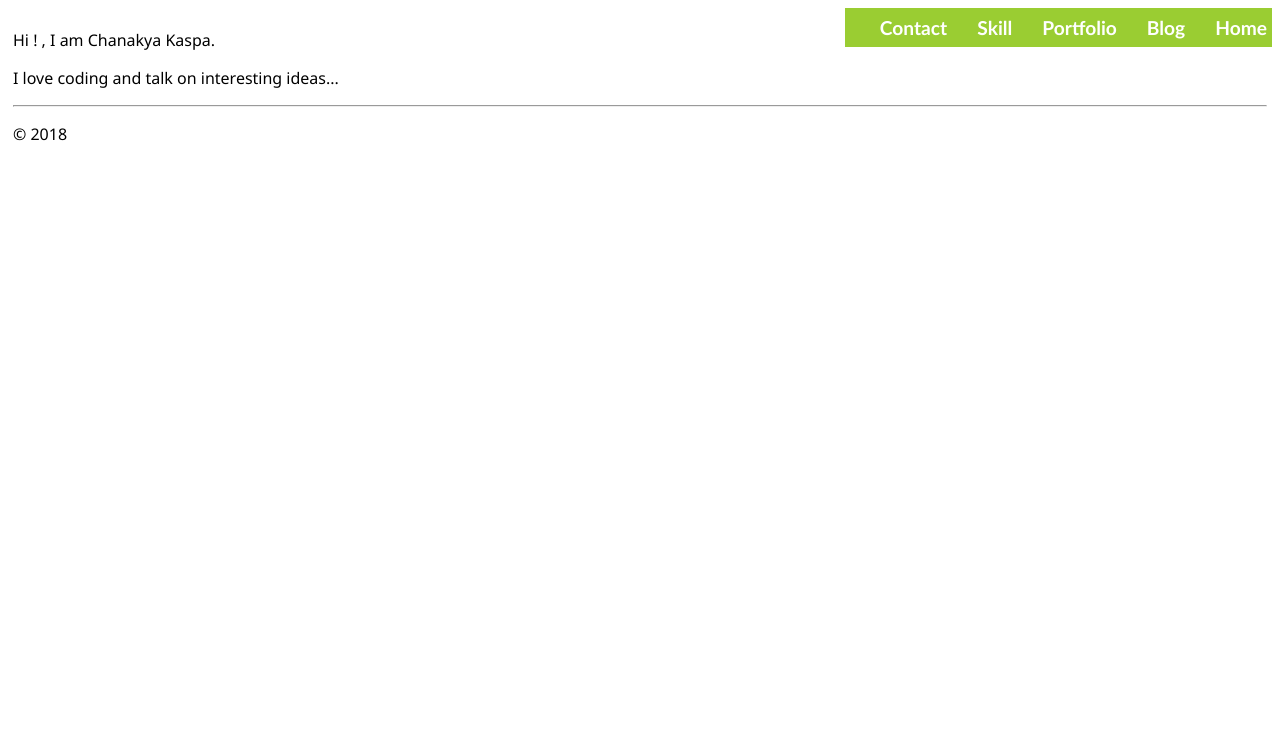
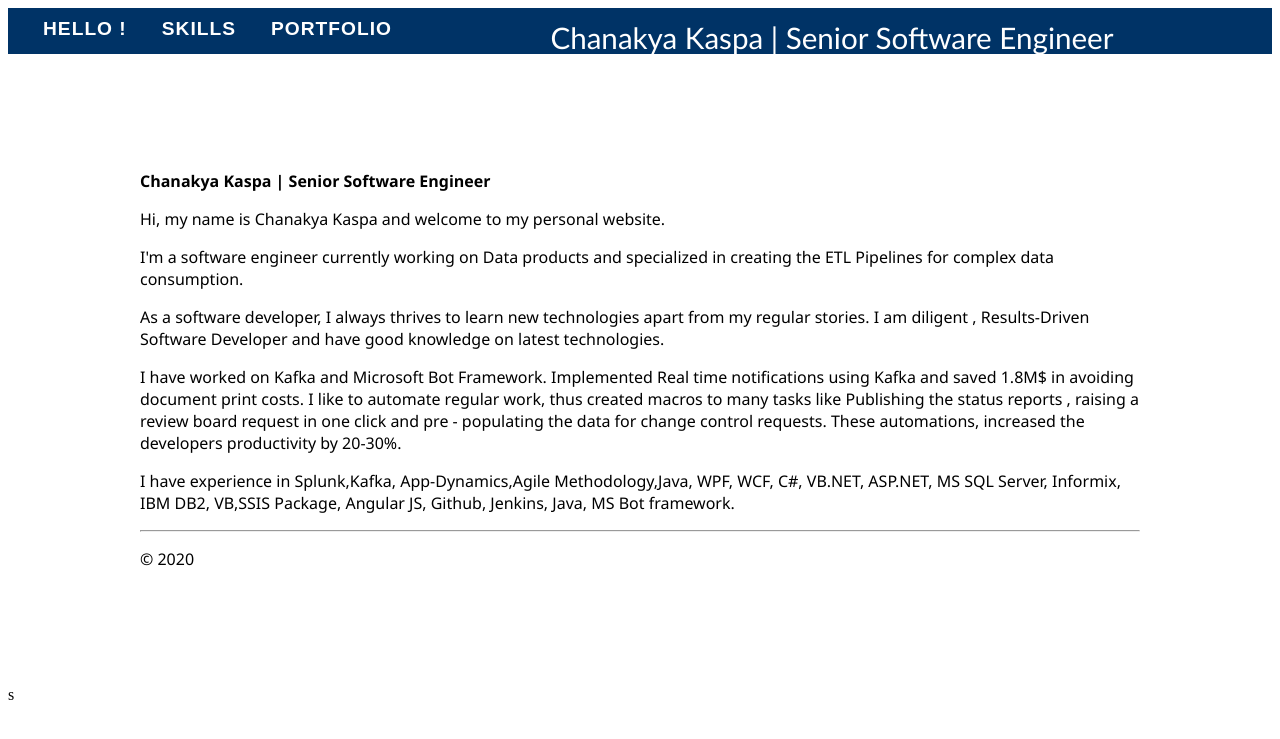
Before and after one commit to chanakya22/AboutMe, a Flask app: page / in a window 1280 px wide. Shown: the top 739 px of the page. Run offline with Flask 2, Linux system fonts and the light colour scheme.

Commit message:
new changes to show the navigation bar and content

```diff
--- a/app.py
+++ b/app.py
@@ -3,18 +3,30 @@ from datetime import datetime
 import re
 from flask import render_template
 
+# TODO
 
 app = Flask(__name__)
 
 @app.route("/")
-def home():
+def landingpage():
     # return "Hello, Flask!"
-    return render_template("homescreen.html")
+    return render_template("home.html")
 
 @app.route("/about/")
 def about():
     # return "Hello, Flask!"
     return render_template("about.html")
+
+
+@app.route("/portfolio/")
+def portfolio():
+    # return "Hello, Flask!"
+    return render_template("portfolio.html")
+
+@app.route("/home/")
+def home():
+    # return "Hello, Flask!"
+    return render_template("home.html")
 
 
 
@@ -35,7 +47,7 @@ def hello(name = None):
     # content = "Hello there, " + clean_name + "! It's " + formatted_now
     # return content
 
-    return render_template("home.html",name=name,date=datetime.now())
+    return render_template("landingpage.html",name=name,date=datetime.now())
 
 @app.route("/api/data")
 def get_data():
--- a/static/site.css
+++ b/static/site.css
@@ -2,8 +2,27 @@
     font-weight: 5000;
     color: red;
 }
-.navbar {
-    background-color: yellowgreen;
+.navbarleft {
+    background-color:#003366 ;
+    font-size: 1em;
+    font-family: 'Trebuchet MS', 'Lucida Sans Unicode', 'Lucida Grande', 'Lucida Sans', Arial, sans-serif;
+    color: white;
+    padding: 8px 5px 8px 5px;
+    height: 30px;
+}
+
+.navbarcenter {
+    background-color: #003366;
+    font-size: 1em;
+    font-family: 'Trebuchet MS', 'Lucida Sans Unicode', 'Lucida Grande', 'Lucida Sans', Arial, sans-serif;
+    color: white;
+    padding: 8px 5px 8px 5px;
+    float:none;
+
+}
+
+.navbarright {
+    background-color: #003366;
     font-size: 1em;
     font-family: 'Trebuchet MS', 'Lucida Sans Unicode', 'Lucida Grande', 'Lucida Sans', Arial, sans-serif;
     color: white;
@@ -18,13 +37,30 @@
     flex-direction: column-reverse;
 }
 
-.navbar-brand {
+.navbar-brand-left {
     font-size: 1.2em;
     font-weight: 600;
-    float: right;
+    float: left;
     margin-left: 30px;
     display: flex;
     flex-direction: column-reverse;
+}
+
+
+.navbar-brand-right {
+    font-size: 1.2em;
+    font-weight: 600;
+    margin-right: 30px;
+    display: flex;
+    float: right;
+}
+
+.navbar-brand-center {
+    font-size: 1.2em;
+    font-weight: 600;
+    margin-right: 30px;
+    display: flex;
+    float: center;
 }
 
 .navbar-item {
@@ -32,11 +68,79 @@
     margin-left: 30px;
 }
 
+.lbl {
+    display: block;
+    text-align: center;
+    line-height: 150%;
+    font-size: 1.85em;
+}
+
 .body-content {
-    padding: 5px;
+    padding: 100px;
     font-family:'Segoe UI', Tahoma, Geneva, Verdana, sans-serif;
+    width: 1000px;
+    margin: 0 auto;
+
+}
+
+.center{
+    max-width: 1000px;
+    margin: auto;
+    left: 1%;
+    right: 1%;
+    position: absolute;
 }
 
 .body-bg{
     background-color: white;
 }
+
+
+a:active{
+    color:blue
+
+}
+
+li {
+    display: inline-block;
+    padding: 20px 0 20px;
+    vertical-align: middle;
+}
+a:hover, a:focus, a:active {
+color: #999;
+text-decoration: none;
+}
+a {
+font-family: Arial, 'Helvetica Neue', Helvetica, sans-serif;
+text-decoration: none;
+transition: color 0.1s, background-color 0.1s;
+}
+a {
+position: relative;
+padding: 5px 0;
+margin: 0 5px;
+letter-spacing: 1px;
+line-height: 16px;
+transition: color 0.1s,background-color 0.1s,padding 0.2s ease-in;
+color: white;
+}
+a::before {
+content: '';
+display: block;
+position: absolute;
+bottom: 3px;
+left: 0;
+height: 3px;
+width: 100%;
+background-color: white;
+transform-origin: right top;
+transform: scale(0, 1);
+transition: color 0.1s,transform 0.2s ease-out;
+}
+a:active::before {
+background-color: white;
+}
+a:hover::before, a:focus::before {
+transform-origin: left top;
+transform: scale(1, 1);
+}
--- a/templates/home.html
+++ b/templates/home.html
@@ -2,14 +2,30 @@
 <html>
     <head>
         <meta charset="utf-8" />
-        <title>Hello, Flask</title>
-        <link rel="stylesheet" type="text/css" href="{{ url_for('static', filename='site.css')}}" />
+        <title>Chanakya Kaspa</title>
+        <link rel="stylesheet" type="text/css" href="{{ url_for('static', filename='site.css')}}"  />
     </head>
-    <body background-color: lightslategray>
-        {%if name %}
+    <body background-color: lightslategray >
+        <!-- {%if name %}
             <span class="message">Hello there, {{ name }}!</span> It's {{ date.strftime("%A, %d %B, %Y at %X") }}.
         {% else %}
             <span class="message">What's your name? Provide it after /hello/ in the URL.</span>
-        {% endif %}
+        {% endif %} -->
+            {% extends "layout.html" %}
+            {% block title %}>
+            Home
+            {% endblock %}
+            {% block content %}
+            <div>
+            <p><b>Chanakya Kaspa | Senior Software Engineer</b></p>
+
+            <p>Hi, my name is Chanakya Kaspa and welcome to my personal website.</p>
+            <p></p>
+            <p>I'm a software engineer currently working on Data products and specialized in creating the ETL Pipelines for complex data consumption.</p>
+            <p>As a software developer, I always thrives to learn new technologies apart from my regular stories. I am diligent , Results-Driven Software Developer and have good knowledge on latest technologies.</p>
+            <p>I have worked on Kafka and Microsoft Bot Framework. Implemented Real time notifications using Kafka and saved 1.8M$ in avoiding document print costs. I like to automate regular work, thus created macros to many tasks like Publishing the status reports , raising a review board request in one click and pre - populating the data for change control requests. These automations, increased the developers productivity by 20-30%.</p>
+            <p> I have experience in Splunk,Kafka, App-Dynamics,Agile Methodology,Java, WPF, WCF, C#, VB.NET, ASP.NET, MS SQL Server, Informix, IBM DB2, VB,SSIS Package, Angular JS, Github, Jenkins, Java, MS Bot framework.</p>
+            </div>
+            {% endblock %}
     </body>
 </html>
--- a/templates/layout.html
+++ b/templates/layout.html
@@ -7,21 +7,22 @@
     </head>
 
     <body class = "body-bg">
-        <div class="navbar">
-            <a href="{{ url_for('home') }}" class="navbar-brand">Home</a>
-            <a href="{{ url_for('home') }}" class="navbar-brand">Blog</a>
-            <a href="{{ url_for('home') }}" class="navbar-brand">Portfolio</a>
-            <a href="{{ url_for('home') }}" class="navbar-brand">Skill</a>
-            <a href="{{ url_for('about') }}" class="navbar-brand">Contact</a>
+        <div class="navbarleft">
+            <a href="{{ url_for('home') }}" class="navbar-brand-left">HELLO !</a>
+            <a href="{{ url_for('home') }}" class="navbar-brand-left">SKILLS</a>
+            <a href="{{ url_for('portfolio') }}" class="navbar-brand-left">PORTFOLIO</a>
+            <!-- <a class="navbar-brand-center">CHANAKYA KASPA | Senior Software Engineer</a> -->
+            <label class="lbl" >Chanakya Kaspa | Senior Software Engineer</label>
+            <a href="{{ url_for('home') }}" class="navbar-brand-right">BLOG</a>
+            <a href="{{ url_for('about') }}" class="navbar-brand-right">CONTACT</a>
         </div>
-
         <div class="body-content">
             {% block content %}
             {% endblock %}
             <hr/>
             <footer>
-                <p>© 2018</p>
+                <p>© 2020</p>
             </footer>
         </div>
     </body>
-</html>
+</html>s
```
Also changed, not shown: templates/portfolio.html (added, +7 -0 lines), templates/landingpage.html (renamed from templates/homescreen.html).
